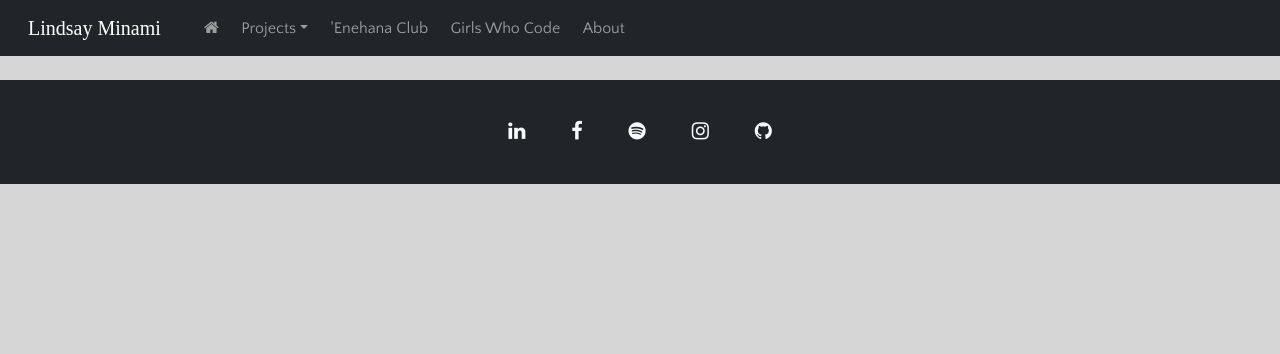
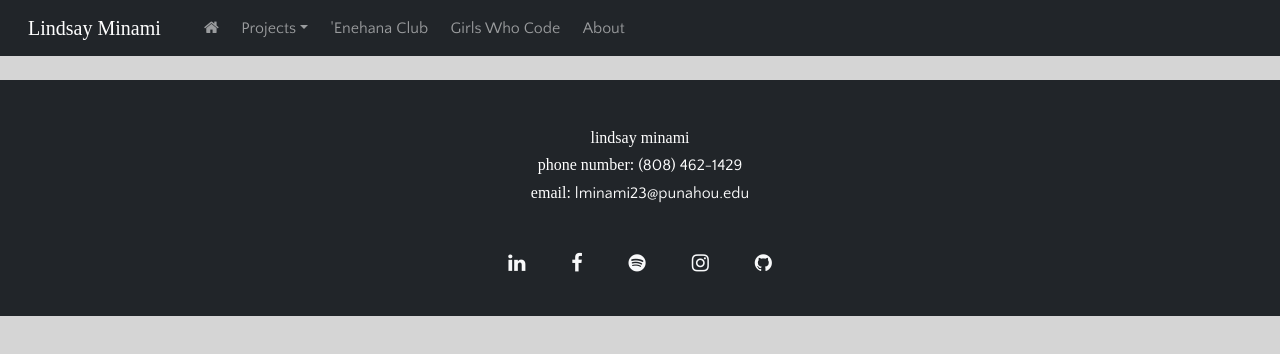
Before and after one commit to FlowerCake13/DTE-Profile, a plain HTML site: page html/about.html in a window 1280 px wide. Drawn offline with nearby package versions, Linux system fonts and the light colour scheme; a web font is replaced by a local one.

Commit message:
lots of changes made
finished ap computer science tab
added links on main
started adv topics
update footer

```diff
--- a/html/about.html
+++ b/html/about.html
@@ -60,6 +60,11 @@
 
         </div>
         <footer class="bg-dark text-center text-white">
+            <div class="container pt-5">
+                <h6>lindsay minami</h6>
+                <h6>phone number: <span>(808) 462-1429</span></h6>
+                <h6>email: <span>lminami23@punahou.edu</span></h6>
+            </div>
             <div class="container p-4">
                 <a href="#" class="btn btn-link btn-floating btn-lg text-light m-1" role="button" data-mdb-ripple-color="light"><i class="fa fa-linkedin"></i></a>
                 <a href="#" class="btn btn-link btn-floating btn-lg text-light m-1" role="button" data-mdb-ripple-color="light"><i class="fa fa-facebook"></i></a>
```
Also changed, not shown: html/enehana.html (+5 -0 lines), html/gwc.html (+5 -0 lines), html/projects.html (+5 -0 lines), html/projects/aaa.html (+5 -0 lines), html/projects/adv-topics.html (+5 -0 lines), html/projects/carnival.html (+5 -0 lines), html/projects/intro-app.html (+5 -0 lines), html/projects/intro-cs.html (+5 -0 lines), html/projects/pc.html (+5 -0 lines), html/projects/rosegrams.html (+5 -0 lines), index.html (+5 -1 lines).
